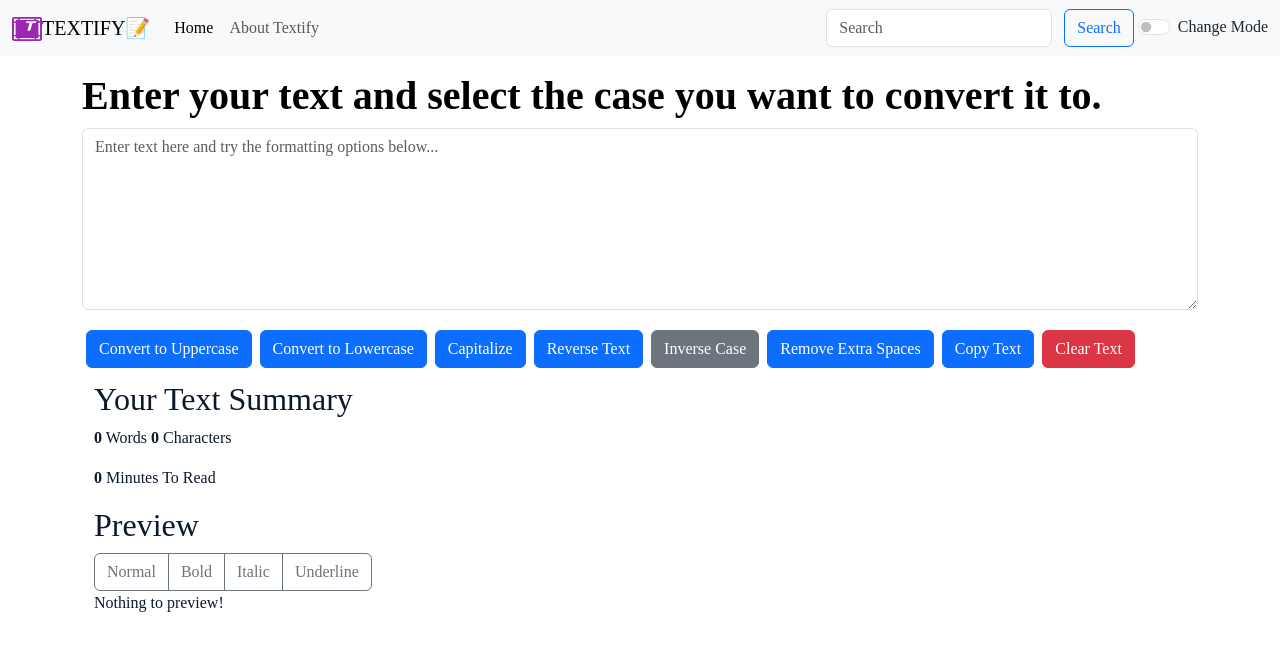
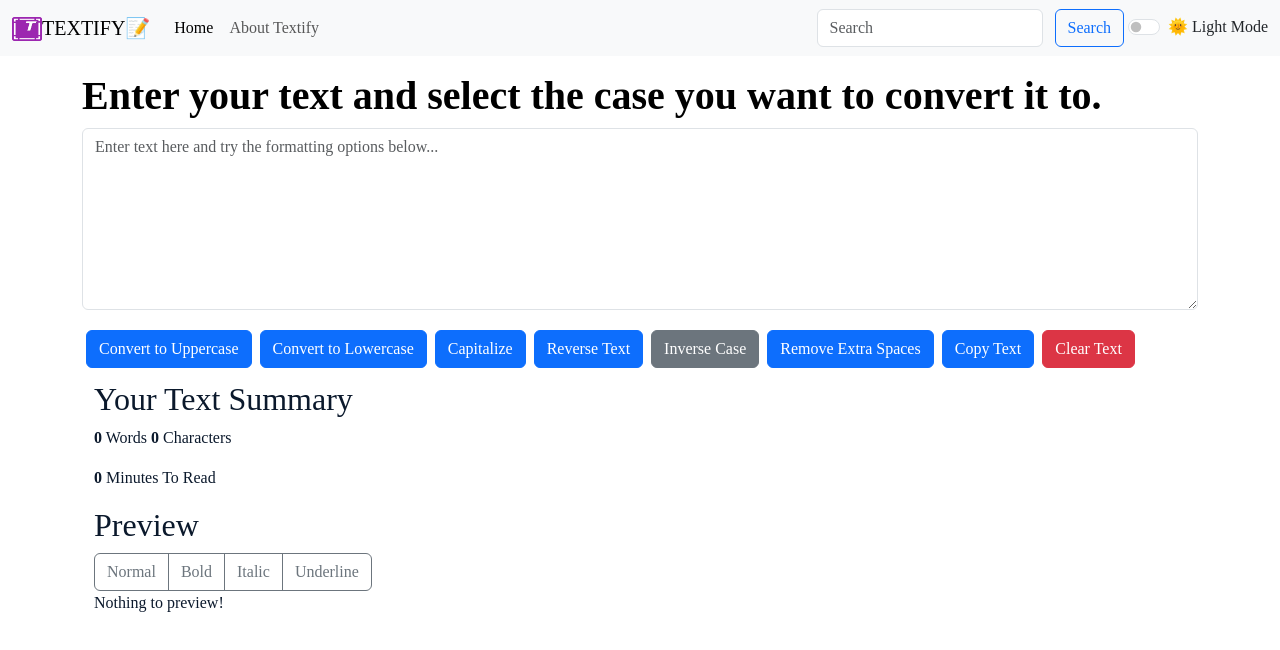
Before and after one commit to HarshGit1824/Textify-Text-Formatter, a React (Create React App) app in the folder textify/: page / in a window 1280 px wide. Shown: the top 650 px of the page. Built offline with nearby package versions, Linux system fonts and the light colour scheme; a web font is replaced by a local one.

Commit message:
Navbar mode update

```diff
--- a/textify/src/components/Navbar.js
+++ b/textify/src/components/Navbar.js
@@ -4,7 +4,9 @@ import { Link } from "react-router-dom";
 
 export default function Navbar(props) {
   return (
-    <nav className={`navbar navbar-expand-lg navbar-${props.mode} bg-${props.mode}`}>
+    <nav
+      className={`navbar navbar-expand-lg navbar-${props.mode} bg-${props.mode}`}
+    >
       <div className="container-fluid">
         <Link className="navbar-brand" to="/">
           <img
@@ -55,11 +57,40 @@ export default function Navbar(props) {
           </form>
 
           {/* -- Change-Mode-option -- */}
-            <div className={`form-check form-switch text-${props.mode==='light'?'dark':'light'}`}>
-                <input className="form-check-input" onClick={props.toggleMode} type="checkbox" role="switch" id="flexSwitchCheckDefault"/>
-                <label className="form-check-label" htmlFor="flexSwitchCheckDefault">Change Mode</label>
-            </div>
+          {/* <div
+            className={`form-check form-switch text-${
+              props.mode === "light" ? "dark" : "light"
+            }`}
+          >
+            <input
+              className="form-check-input"
+              onClick={props.toggleMode}
+              type="checkbox"
+              role="switch"
+              id="flexSwitchCheckDefault"
+            />
+            <label className="form-check-label" htmlFor="flexSwitchCheckDefault">Change Mode</label>
+          </div> */}
 
+          <div
+            className={`form-check form-switch text-${
+              props.mode === "light" ? "dark" : "light"
+            }`}
+          >
+            <input
+              className="form-check-input"
+              onClick={props.toggleMode}
+              type="checkbox"
+              role="switch"
+              id="flexSwitchCheckDefault"
+            />
+            <label
+              className="form-check-label"
+              htmlFor="flexSwitchCheckDefault"
+            >
+              {props.mode === "light" ? "🌞 Light Mode" : "🌙 Dark Mode"}
+            </label>
+          </div>
         </div>
       </div>
     </nav>
@@ -68,7 +99,7 @@ export default function Navbar(props) {
 
 Navbar.propTypes = {
   title: PropTypes.string.isRequired,
-  aboutText: PropTypes.string.isRequired
+  aboutText: PropTypes.string.isRequired,
 };
 
 // Navbar.defaultProps = {
```
